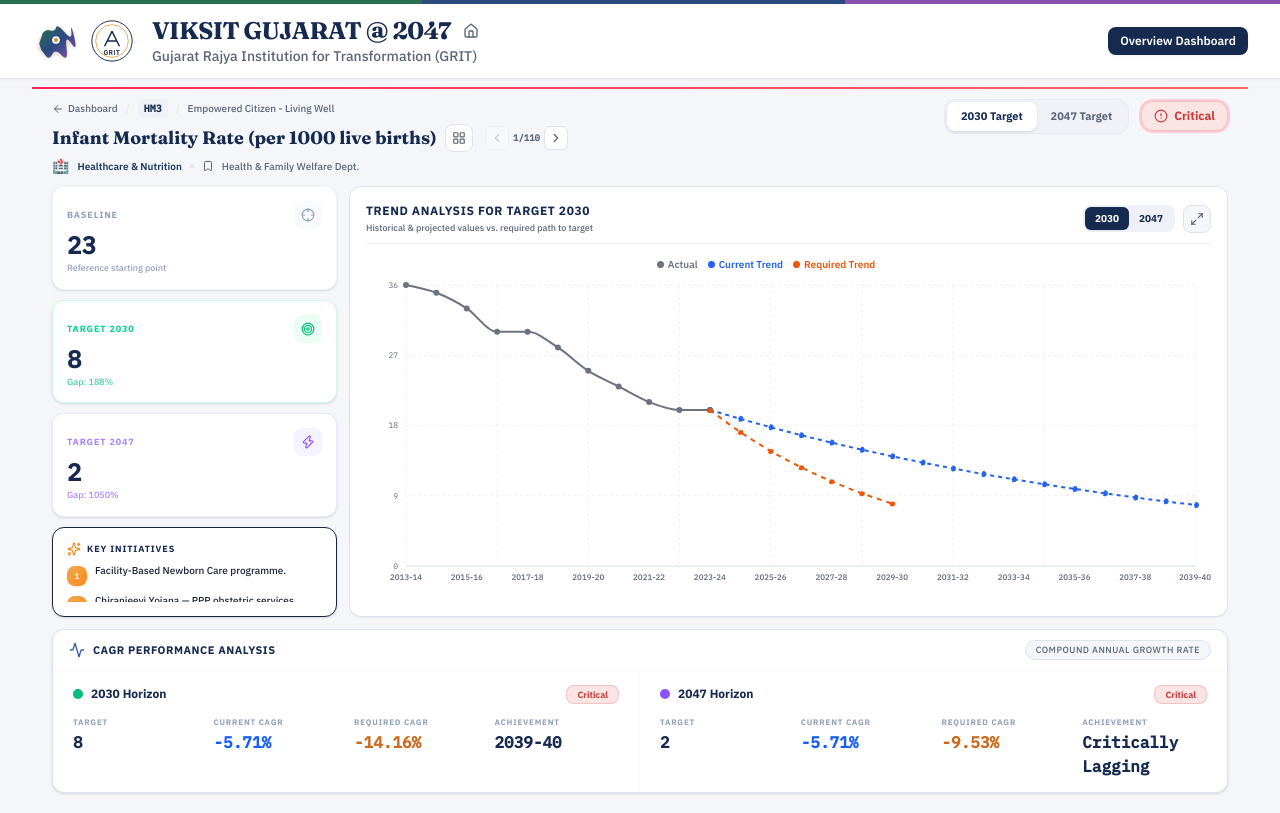
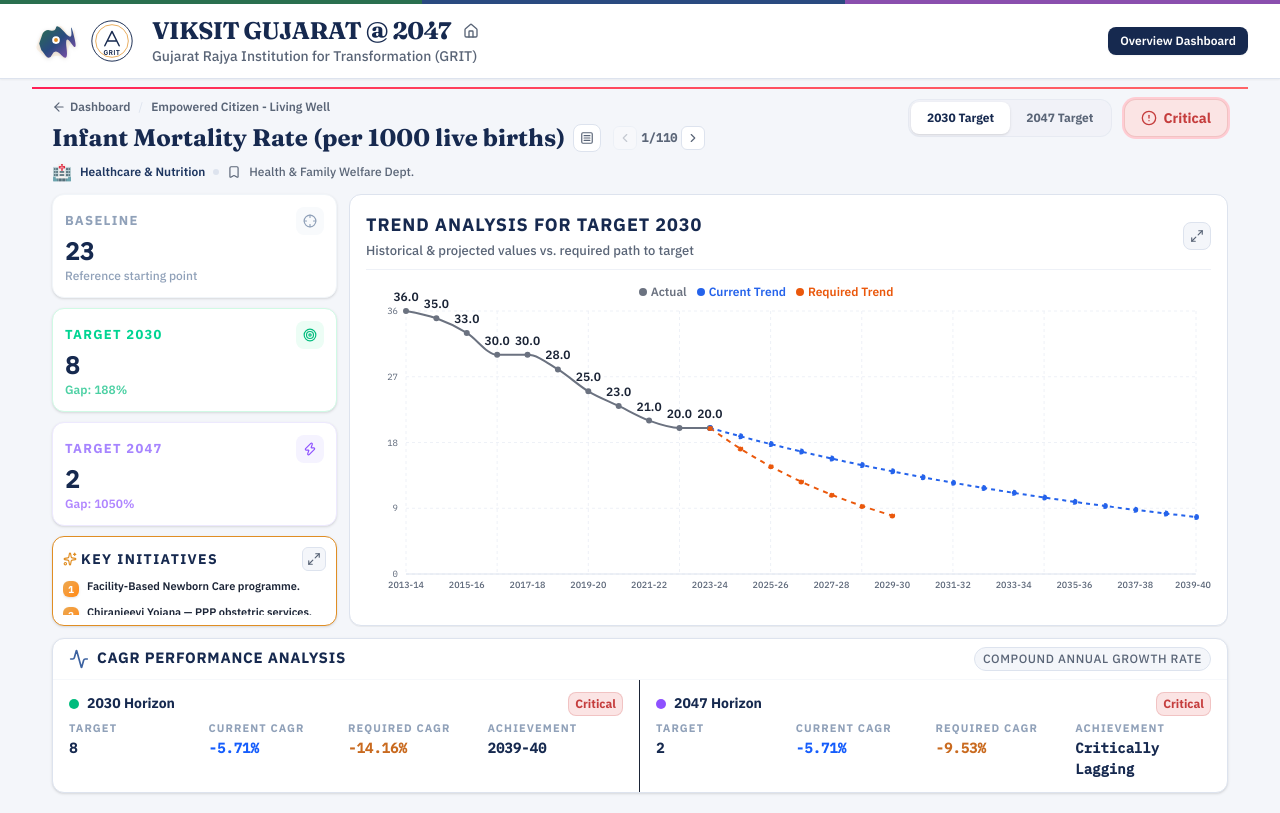
Before and after one commit to abhinavpancholi/viksit-gujarat-react, a React (Vite) app: page /v2/goal/HM3 in a window 1280 px wide. Built offline with nearby package versions, Linux system fonts and the light colour scheme.

Commit message:
first draft done

```diff
--- a/src/components/charts/GoalTrendChart.jsx
+++ b/src/components/charts/GoalTrendChart.jsx
@@ -1,5 +1,5 @@
 import React, { useMemo } from 'react'
-import { LineChart, Line, XAxis, YAxis, Tooltip, Legend, ResponsiveContainer, CartesianGrid } from 'recharts'
+import { LineChart, Line, XAxis, YAxis, Tooltip, Legend, ResponsiveContainer, CartesianGrid, LabelList } from 'recharts'
 import { Maximize2 } from 'lucide-react'
 
 export default function GoalTrendChart({ trend, horizon, onHorizonChange, onExpandClick, isExpanded }) {
@@ -69,44 +69,18 @@
 
   return (
     <div className="bg-surface-1 border border-surface-border rounded-xl p-4 shadow-2xs flex flex-col h-full overflow-hidden">
-      {/* Header with title, horizon toggle, and expand button */}
+      {/* Header with title and expand button */}
       <div className="flex items-center justify-between gap-2 mb-2 border-b border-surface-2 pb-2 flex-shrink-0">
         <div className="min-w-0">
-          <h3 className={`${isExpanded ? 'text-sm' : 'text-xs'} font-bold text-navy-800 uppercase tracking-wider`}>
+          <h3 className={`${isExpanded ? 'text-lg' : 'text-lg'} font-bold text-navy-800 uppercase tracking-wider`}>
             Trend Analysis for Target {horizon}
           </h3>
-          <p className="text-[9px] text-ink-muted font-medium mt-0.5 truncate">
+          <p className="text-[13px] text-ink-muted font-medium mt-0.5 truncate">
             Historical & projected values vs. required path to target
           </p>
         </div>
 
         <div className="flex items-center gap-2 flex-shrink-0">
-          {/* Embedded Horizon Toggle */}
-          {onHorizonChange && (
-            <div className="flex bg-surface-2 rounded-lg p-0.5">
-              <button
-                onClick={() => onHorizonChange('2030')}
-                className={`px-2.5 py-1 rounded-md text-[10px] font-bold transition cursor-pointer ${
-                  horizon === '2030'
-                    ? 'bg-navy-800 text-white shadow-2xs'
-                    : 'text-navy-800 hover:bg-surface-border'
-                }`}
-              >
-                2030
-              </button>
-              <button
-                onClick={() => onHorizonChange('2047')}
-                className={`px-2.5 py-1 rounded-md text-[10px] font-bold transition cursor-pointer ${
-                  horizon === '2047'
-                    ? 'bg-navy-800 text-white shadow-2xs'
-                    : 'text-navy-800 hover:bg-surface-border'
-                }`}
-              >
-                2047
-              </button>
-            </div>
-          )}
-
           {/* Expand button */}
           {onExpandClick && (
             <button
@@ -133,20 +107,23 @@
             <CartesianGrid strokeDasharray="3 3" stroke="var(--color-surface-2)" />
             <XAxis
               dataKey="name"
-              tick={{ fill: 'var(--color-ink-muted)', fontSize: isExpanded ? 10 : 8, fontWeight: 500 }}
+              tick={{ fill: 'var(--color-ink-muted)', fontSize: isExpanded ? 11 : 9, fontWeight: 500 }}
               axisLine={{ stroke: 'var(--color-surface-border)' }}
               tickLine={false}
-              interval={isExpanded ? 0 : 'preserveStartEnd'}
+              interval="preserveStartEnd"
+              angle={isExpanded ? -45 : 0}
+              textAnchor={isExpanded ? "end" : "middle"}
+              height={isExpanded ? 55 : 30}
             />
             <YAxis
-              tick={{ fill: 'var(--color-ink-muted)', fontSize: isExpanded ? 10 : 8, fontFamily: 'var(--font-mono)' }}
+              tick={{ fill: 'var(--color-ink-muted)', fontSize: isExpanded ? 11 : 9, fontFamily: 'var(--font-mono)' }}
               axisLine={false}
               tickLine={false}
             />
             <Tooltip
               contentStyle={{
                 fontFamily: 'var(--font-body)',
-                fontSize: '11px',
+                fontSize: '13px',
                 borderRadius: '8px',
                 border: '1px solid var(--color-surface-border)'
               }}
@@ -158,8 +135,8 @@
               verticalAlign="top"
               height={28}
               iconType="circle"
-              iconSize={7}
-              wrapperStyle={{ fontSize: '10px', fontWeight: 600, color: 'var(--color-ink-body)' }}
+              iconSize={8}
+              wrapperStyle={{ fontSize: '12px', fontWeight: 600, color: 'var(--color-ink-body)' }}
             />
 
             {/* Actual History (Solid Grey) */}
@@ -171,7 +148,17 @@
               strokeWidth={isExpanded ? 3 : 2}
               dot={{ r: isExpanded ? 3 : 2, fill: '#6b7280' }}
               activeDot={{ r: isExpanded ? 5 : 4 }}
-            />
+            >
+              <LabelList
+                dataKey="actual"
+                position="top"
+                offset={10}
+                fill="var(--color-ink-body)"
+                fontSize={isExpanded ? 14 : 12}
+                fontWeight={600}
+                formatter={(val) => (val !== null && val !== undefined ? val.toFixed(1) : '')}
+              />
+            </Line>
 
             {/* Projected Extension (Dashed Blue) */}
             <Line
--- a/src/pages/NewLayout.jsx
+++ b/src/pages/NewLayout.jsx
@@ -4,7 +4,23 @@
   ArrowLeft, Search, CheckCircle, AlertTriangle, AlertCircle,
   Bookmark, Award, X, Target, Activity, Zap, ChevronDown,
   Maximize2, TrendingUp, TrendingDown, Crosshair, Layers,
-  ChevronLeft, ChevronRight, Sparkles, LayoutGrid
+  ChevronLeft, ChevronRight, Sparkles, LayoutGrid,
+  MoveDown,
+  ArrowBigDown,
+  SearchAlert,
+  SearchX,
+  TreeDeciduous,
+  Layers2,
+  DoorOpen,
+  Menu,
+  MenuIcon,
+  LucideMenuSquare,
+  GitBranch,
+  GitBranchPlus,
+  DrillIcon,
+  LucideDrill,
+  BookDown,
+  MenuSquare
 } from 'lucide-react'
 import { useFilterStore } from '../context/FilterStore'
 import GoalTrendChart from '../components/charts/GoalTrendChart'
@@ -149,6 +165,7 @@
 
   const [horizon, setHorizon] = useState('2030')
   const [isChartExpanded, setIsChartExpanded] = useState(false)
+  const [isInitiativesExpanded, setIsInitiativesExpanded] = useState(false)
   const [isGoalSelectorOpen, setIsGoalSelectorOpen] = useState(false)
   const [selectorSearch, setSelectorSearch] = useState('')
   const selectorRef = useRef(null)
@@ -218,9 +235,9 @@
   const themeShort = THEME_SHORT[goal.theme] || goal.theme
 
   const getStatusIcon = (s) => {
-    if (s.includes('On Track')) return <CheckCircle className="w-3.5 h-3.5" />
-    if (s.includes('Critical')) return <AlertCircle className="w-3.5 h-3.5" />
-    return <AlertTriangle className="w-3.5 h-3.5" />
+    if (s.includes('On Track')) return <CheckCircle className="w-4 h-4" />
+    if (s.includes('Critical')) return <AlertCircle className="w-4 h-4" />
+    return <AlertTriangle className="w-4 h-4" />
   }
 
   return (
@@ -236,20 +253,18 @@
             {/* Left: Goal info with navigator */}
             <div className="min-w-0 flex-1">
               {/* Breadcrumb row */}
-              <div className="flex items-center gap-2 mb-1.5 text-[10px]">
-                <Link to="/" className="text-ink-muted hover:text-navy-800 transition font-medium flex items-center gap-1">
-                  <ArrowLeft className="w-3 h-3" />
+              <div className="flex items-center gap-2 mb-1.5 text-xs">
+                <Link to="/" className="text-ink-muted hover:text-navy-800 transition font-semibold flex items-center gap-1">
+                  <ArrowLeft className="w-3.5 h-3.5" />
                   Dashboard
                 </Link>
                 <span className="text-surface-border">/</span>
-                <span className="font-bold text-navy-800 bg-surface-2 px-1.5 py-0.5 rounded font-mono">{goal.mgCode}</span>
-                <span className="text-surface-border">/</span>
-                <span className="font-medium text-ink-muted">{goal.pillar}</span>
+                <span className="font-semibold text-ink-muted">{goal.pillar}</span>
               </div>
 
               {/* Goal title with switcher */}
               <div className="flex items-center gap-2">
-                <h1 className="font-display text-lg font-bold text-navy-800 leading-snug">
+                <h1 className="font-display text-xl font-bold text-navy-800 leading-snug sm:text-2xl">
                   {goal.macroGoal}
                 </h1>
 
@@ -264,7 +279,7 @@
                     }`}
                     title="Switch macro goal"
                   >
-                    <LayoutGrid className="w-3.5 h-3.5" />
+                    <MenuSquare className="w-3.5 h-3.5" />
                   </button>
 
                   {/* Floating Goal Selector Panel */}
@@ -353,7 +368,7 @@
                   >
                     <ChevronLeft className="w-3.5 h-3.5" />
                   </button>
-                  <span className="text-[9px] font-mono-num text-ink-muted font-bold">{goalIndex + 1}/{macroGoals.length}</span>
+                  <span className="text-xs font-mono-num text-ink-muted font-bold">{goalIndex + 1}/{macroGoals.length}</span>
                   <button
                     onClick={() => nextGoal && navigate(`/v2/goal/${nextGoal.mgCode}`)}
                     disabled={!nextGoal}
@@ -366,11 +381,11 @@
               </div>
 
               {/* Theme / Dept subtitle */}
-              <div className="flex items-center gap-2 mt-1 text-[10px] text-ink-muted">
-                <span className="text-sm">{themeIcon}</span>
+              <div className="flex items-center gap-2 mt-1.5 text-xs text-ink-muted">
+                <span className="text-base">{themeIcon}</span>
                 <span className="font-semibold text-navy-700">{themeShort}</span>
-                <span className="w-1 h-1 rounded-full bg-surface-border" />
-                <Bookmark className="w-3 h-3 text-navy-400" />
+                <span className="w-1.5 h-1.5 rounded-full bg-surface-border" />
+                <Bookmark className="w-3.5 h-3.5 text-navy-400" />
                 <span className="font-medium">{dept}</span>
               </div>
             </div>
@@ -383,7 +398,7 @@
                   <button
                     key={h}
                     onClick={() => setHorizon(h)}
-                    className={`px-3.5 py-1.5 rounded-lg text-[11px] font-bold transition cursor-pointer ${
+                    className={`px-4 py-2 rounded-lg text-xs font-bold transition cursor-pointer ${
                       horizon === h
                         ? 'bg-white text-navy-800 shadow-sm'
                         : 'text-ink-muted hover:text-navy-800'
@@ -395,7 +410,7 @@
               </div>
 
               {/* Status pill */}
-              <div className={`flex items-center gap-1.5 px-3 py-1.5 rounded-xl border font-bold text-xs ring-2 ${accent.ring} ${statusMeta.bg} ${statusMeta.text} ${statusMeta.border}`}>
+              <div className={`flex items-center gap-1.5 px-4 py-2 rounded-xl border font-bold text-sm ring-2 ${accent.ring} ${statusMeta.bg} ${statusMeta.text} ${statusMeta.border}`}>
                 {getStatusIcon(activeStatus)}
                 <span>{statusMeta.label}</span>
               </div>
@@ -412,58 +427,67 @@
             {/* Left Column: Stacked metric cards + Initiatives */}
             <div className="col-span-3 flex flex-col gap-2.5 min-h-0">
               {/* Baseline */}
-              <div className="bg-white border border-slate-100 rounded-xl p-3.5 shadow-sm hover:shadow-md transition-shadow">
+              <div className="bg-white border border-slate-100 rounded-xl p-3 shadow-sm hover:shadow-md transition-shadow">
                 <div className="flex items-center justify-between mb-1">
-                  <span className="text-[9px] font-bold text-slate-400 uppercase tracking-widest">Baseline</span>
+                  <span className="text-[13px] font-bold text-slate-400 uppercase tracking-widest">Baseline</span>
                   <div className="w-7 h-7 rounded-lg bg-slate-50 flex items-center justify-center">
                     <Crosshair className="w-3.5 h-3.5 text-slate-400" />
                   </div>
                 </div>
                 <p className="text-2xl font-bold font-mono-num text-navy-800 leading-none">{goal.baseline}</p>
-                <p className="text-[9px] text-slate-400 font-medium mt-1">Reference starting point</p>
+                <p className="text-[12px] text-slate-400 font-medium mt-1">Reference starting point</p>
               </div>
 
               {/* Target 2030 */}
-              <div className="bg-white border border-emerald-100 rounded-xl p-3.5 shadow-sm hover:shadow-md transition-shadow">
+              <div className="bg-white border border-emerald-100 rounded-xl p-3 shadow-sm hover:shadow-md transition-shadow">
                 <div className="flex items-center justify-between mb-1">
-                  <span className="text-[9px] font-bold text-emerald-400 uppercase tracking-widest">Target 2030</span>
+                  <span className="text-[13px] font-bold text-emerald-400 uppercase tracking-widest">Target 2030</span>
                   <div className="w-7 h-7 rounded-lg bg-emerald-50 flex items-center justify-center">
                     <Target className="w-3.5 h-3.5 text-emerald-500" />
                   </div>
                 </div>
                 <p className="text-2xl font-bold font-mono-num text-navy-800 leading-none">{goal.target2030}</p>
-                <p className="text-[9px] text-emerald-500/70 font-medium mt-1">
+                <p className="text-[12px] text-emerald-500/70 font-semibold mt-1">
                   Gap: {goal.gap2030Ratio !== null ? `${(goal.gap2030Ratio * 100).toFixed(0)}%` : 'N/A'}
                 </p>
               </div>
 
               {/* Target 2047 */}
-              <div className="bg-white border border-violet-100 rounded-xl p-3.5 shadow-sm hover:shadow-md transition-shadow">
+              <div className="bg-white border border-violet-100 rounded-xl p-3 shadow-sm hover:shadow-md transition-shadow">
                 <div className="flex items-center justify-between mb-1">
-                  <span className="text-[9px] font-bold text-violet-400 uppercase tracking-widest">Target 2047</span>
+                  <span className="text-[13px] font-bold text-violet-400 uppercase tracking-widest">Target 2047</span>
                   <div className="w-7 h-7 rounded-lg bg-violet-50 flex items-center justify-center">
                     <Zap className="w-3.5 h-3.5 text-violet-500" />
                   </div>
                 </div>
                 <p className="text-2xl font-bold font-mono-num text-navy-800 leading-none">{goal.target2047}</p>
-                <p className="text-[9px] text-violet-500/70 font-medium mt-1">
+                <p className="text-[12px] text-violet-500/70 font-semibold mt-1">
                   Gap: {goal.gap2047Ratio !== null ? `${(goal.gap2047Ratio * 100).toFixed(0)}%` : 'N/A'}
                 </p>
               </div>
 
               {/* Key Initiatives — fills remaining space */}
-              <div className="bg-white border border-saffron-100 rounded-xl p-3.5 shadow-sm flex-1 min-h-0 flex flex-col overflow-hidden">
-                <div className="flex items-center gap-1.5 mb-2 flex-shrink-0">
-                  <Sparkles className="w-3.5 h-3.5 text-saffron-500" />
-                  <h4 className="text-[9px] font-bold text-navy-800 uppercase tracking-widest">Key Initiatives</h4>
+              <div className="bg-white border border-saffron-500 rounded-xl p-2.5 shadow-sm flex-1 min-h-0 flex flex-col overflow-hidden">
+                <div className="flex items-center justify-between mb-2 flex-shrink-0">
+                  <div className="flex items-center gap-1">
+                    <Sparkles className="w-3.5 h-3.5 text-saffron-500" />
+                    <h4 className="text-[14px] font-bold text-navy-800 uppercase tracking-widest">Key Initiatives</h4>
+                  </div>
+                  <button
+                    onClick={() => setIsInitiativesExpanded(true)}
+                    className="p-1 rounded-md border border-surface-border bg-surface-0 hover:bg-surface-2 text-ink-muted hover:text-navy-800 transition cursor-pointer"
+                    title="Maximize Initiatives"
+                  >
+                    <Maximize2 className="w-3.5 h-3.5" />
+                  </button>
                 </div>
                 <div className="flex-1 overflow-y-auto min-h-0 space-y-2 pr-0.5">
                   {initiatives.map((ini, idx) => (
                     <div key={idx} className="flex items-start gap-2">
-                      <span className="w-5 h-5 rounded-lg bg-gradient-to-br from-saffron-400 to-orange-400 text-white text-[8px] font-bold flex items-center justify-center flex-shrink-0 mt-0.5 shadow-sm">
+                      <span className="w-4 h-4 rounded-md bg-gradient-to-br from-saffron-400 to-orange-400 text-white text-[10px] font-bold flex items-center justify-center flex-shrink-0 mt-0.5 shadow-sm">
                         {idx + 1}
                       </span>
-                      <p className="text-[10px] text-ink-body leading-snug font-medium">{ini}</p>
+                      <p className="text-[11px] text-ink-body leading-snug font-semibold">{ini}</p>
                     </div>
                   ))}
                 </div>
@@ -484,22 +508,22 @@
 
           {/* Row 2: CAGR Performance */}
           <div className="flex-shrink-0 bg-white border border-surface-border rounded-xl shadow-sm overflow-hidden">
-            <div className="px-4 py-2.5 border-b border-surface-2/50 flex items-center justify-between">
+            <div className="px-4 py-2 border-b border-surface-2/50 flex items-center justify-between">
               <div className="flex items-center gap-2">
-                <Activity className="w-4 h-4 text-navy-500" />
-                <h3 className="text-[11px] font-bold text-navy-800 uppercase tracking-wider">CAGR Performance Analysis</h3>
+                <Activity className="w-5 h-5 text-navy-500" />
+                <span className="text-[15px] font-bold text-navy-800 uppercase tracking-wider">CAGR Performance Analysis</span>
               </div>
-              <span className="text-[9px] font-medium text-ink-muted bg-surface-0 border border-surface-border px-2.5 py-0.5 rounded-full uppercase tracking-wider">
+              <span className="text-[12px] font-medium text-ink-muted bg-surface-0 border border-surface-border px-2 py-0.5 rounded-full uppercase tracking-wider">
                 Compound Annual Growth Rate
               </span>
             </div>
 
             {!goal.hasCagrAnalysis ? (
-              <div className="py-6 text-center text-xs text-ink-muted font-medium">
+              <div className="py-4 text-center text-xs text-ink-muted font-medium">
                 CAGR analysis is not available for this macro goal.
               </div>
             ) : (
-              <div className="grid grid-cols-2 divide-x divide-surface-2/50">
+              <div className="grid grid-cols-2 divide-x-[1px] divide-surface-200">
                 {/* 2030 */}
                 <CagrCard
                   label="2030 Horizon"
@@ -550,7 +574,52 @@
               </button>
             </div>
             <div className="flex-1 min-h-0 p-5">
-              <GoalTrendChart goal={goal} trend={trend} horizon={horizon} onHorizonChange={setHorizon} isExpanded={true} />
+              <GoalTrendChart goal={goal} trend={trend} horizon={horizon} isExpanded={true} />
+            </div>
+          </div>
+        </div>
+      )}
+
+      {/* ═══════════ FULLSCREEN KEY INITIATIVES MODAL ═══════════ */}
+      {isInitiativesExpanded && (
+        <div className="fixed inset-0 z-[100] flex items-center justify-center" onClick={() => setIsInitiativesExpanded(false)}>
+          <div className="absolute inset-0 bg-navy-900/50 backdrop-blur-md" style={{ animation: 'fadeIn 200ms ease-out' }} />
+          <div
+            className="relative bg-white rounded-2xl shadow-2xl border border-surface-border w-[85vw] max-w-4xl h-[70vh] flex flex-col overflow-hidden"
+            style={{ animation: 'scaleIn 300ms ease-out' }}
+            onClick={(e) => e.stopPropagation()}
+          >
+            <div className="flex items-center justify-between px-6 py-4 border-b border-surface-2 flex-shrink-0">
+              <div className="flex items-center gap-3">
+                <div className={`w-1.5 h-7 rounded-full bg-gradient-to-b ${accent.gradient}`} />
+                <div>
+                  <h3 className="text-base font-bold text-navy-800">Key Initiatives</h3>
+                  <p className="text-xs text-ink-muted font-medium">{goal.pillar} • {themeShort}</p>
+                </div>
+              </div>
+              <button onClick={() => setIsInitiativesExpanded(false)} className="p-2 rounded-xl border border-surface-border bg-surface-0 hover:bg-rose-50 text-ink-muted hover:text-rose-500 transition cursor-pointer">
+                <X className="w-4 h-4" />
+              </button>
+            </div>
+
+            <div className="flex-1 overflow-y-auto p-8 space-y-4">
+              <div className="bg-saffron-50/50 border border-saffron-100 rounded-xl p-4 mb-2">
+                <p className="text-xs text-saffron-800 font-semibold">
+                  Department Responsible: {dept}
+                </p>
+              </div>
+              <div className="space-y-4">
+                {initiatives.map((ini, idx) => (
+                  <div key={idx} className="flex items-start gap-4 p-4 rounded-xl border border-slate-100 bg-slate-50/30 hover:bg-slate-50/70 transition-colors">
+                    <span className="w-8 h-8 rounded-lg bg-gradient-to-br from-saffron-400 to-orange-400 text-white text-sm font-bold flex items-center justify-center flex-shrink-0 shadow-sm">
+                      {idx + 1}
+                    </span>
+                    <div className="flex-1 pt-0.5">
+                      <p className="text-sm text-ink-body font-semibold leading-relaxed">{ini}</p>
+                    </div>
+                  </div>
+                ))}
+              </div>
             </div>
           </div>
         </div>
@@ -569,36 +638,36 @@
 function CagrCard({ label, dotColor, target, currentCagr, requiredCagr, achievement, status, isActive }) {
   const style = STATUS_STYLE_MAP[status] || {}
   return (
-    <div className={`px-5 py-3.5 transition ${isActive ? 'bg-navy-50/30' : ''}`}>
-      <div className="flex items-center justify-between mb-3">
+    <div className={`px-4 py-3 transition ${isActive ? 'bg-navy-50/30' : ''}`}>
+      <div className="flex items-center justify-between mb-1">
         <div className="flex items-center gap-2">
           <span className={`w-2.5 h-2.5 rounded-full ${dotColor}`} />
-          <span className="text-xs font-bold text-navy-800">{label}</span>
+          <span className="text-[14px] font-bold text-navy-800">{label}</span>
         </div>
-        <span className={`inline-flex items-center px-2.5 py-0.5 text-[9px] font-bold rounded-lg border ${style.bg} ${style.text} ${style.border}`}>
+        <span className={`inline-flex items-center px-1.5 py-0.5 text-[12px] font-bold rounded-lg border ${style.bg} ${style.text} ${style.border}`}>
           {status.split(' (')[0]}
         </span>
       </div>
-      <div className="grid grid-cols-4 gap-4">
+      <div className="grid grid-cols-4 gap-1">
         <div>
-          <p className="text-[8px] font-bold text-slate-400 uppercase tracking-widest mb-0.5">Target</p>
-          <p className="text-base font-bold font-mono-num text-navy-800">{target}</p>
+          <p className="text-[11px] font-bold text-slate-400 uppercase tracking-widest mb-0.5">Target</p>
+          <p className="text-[14px] font-bold font-mono-num text-navy-800">{target}</p>
         </div>
         <div>
-          <p className="text-[8px] font-bold text-slate-400 uppercase tracking-widest mb-0.5">Current CAGR</p>
-          <p className="text-base font-bold font-mono-num text-blue-600">
+          <p className="text-[11px] font-bold text-slate-400 uppercase tracking-widest mb-0.5">Current CAGR</p>
+          <p className="text-[14px] font-bold font-mono-num text-blue-600">
             {currentCagr !== null ? `${(currentCagr * 100).toFixed(2)}%` : 'N/A'}
           </p>
         </div>
         <div>
-          <p className="text-[8px] font-bold text-slate-400 uppercase tracking-widest mb-0.5">Required CAGR</p>
-          <p className="text-base font-bold font-mono-num text-saffron-600">
+          <p className="text-[11px] font-bold text-slate-400 uppercase tracking-widest mb-0.5">Required CAGR</p>
+          <p className="text-[14px] font-bold font-mono-num text-saffron-600">
             {requiredCagr !== null ? `${(requiredCagr * 100).toFixed(2)}%` : 'N/A'}
           </p>
         </div>
         <div>
-          <p className="text-[8px] font-bold text-slate-400 uppercase tracking-widest mb-0.5">Achievement</p>
-          <p className="text-base font-bold font-mono-num text-navy-800">{achievement || 'N/A'}</p>
+          <p className="text-[11px] font-bold text-slate-400 uppercase tracking-widest mb-0.5">Achievement</p>
+          <p className="text-[14px] font-bold font-mono-num text-navy-800">{achievement || 'N/A'}</p>
         </div>
       </div>
     </div>
```
Also changed, not shown: src/components/charts/AtRiskTable.jsx (+4 -5 lines).
